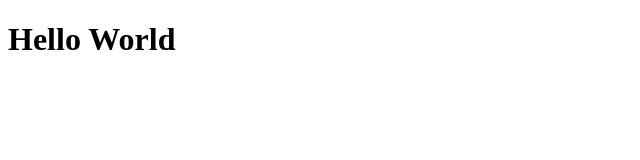
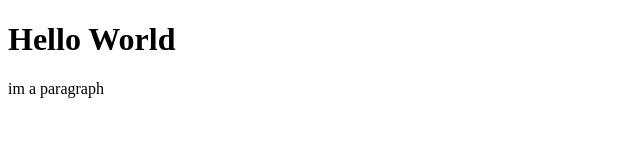
Before and after one commit to Orekidesu/Demo-repo, a plain HTML site: page index.html in a window 1280 px wide. Shown: the whole page, without its empty margins (0-640 px from the left). Drawn offline with Linux system fonts and the light colour scheme.

Commit message:
addded paragraph

```diff
--- a/index.html
+++ b/index.html
@@ -8,5 +8,6 @@
 </head>
 <body>
     <h1>Hello World</h1>
+    <p>im a paragraph</p>
 </body>
 </html>
```
